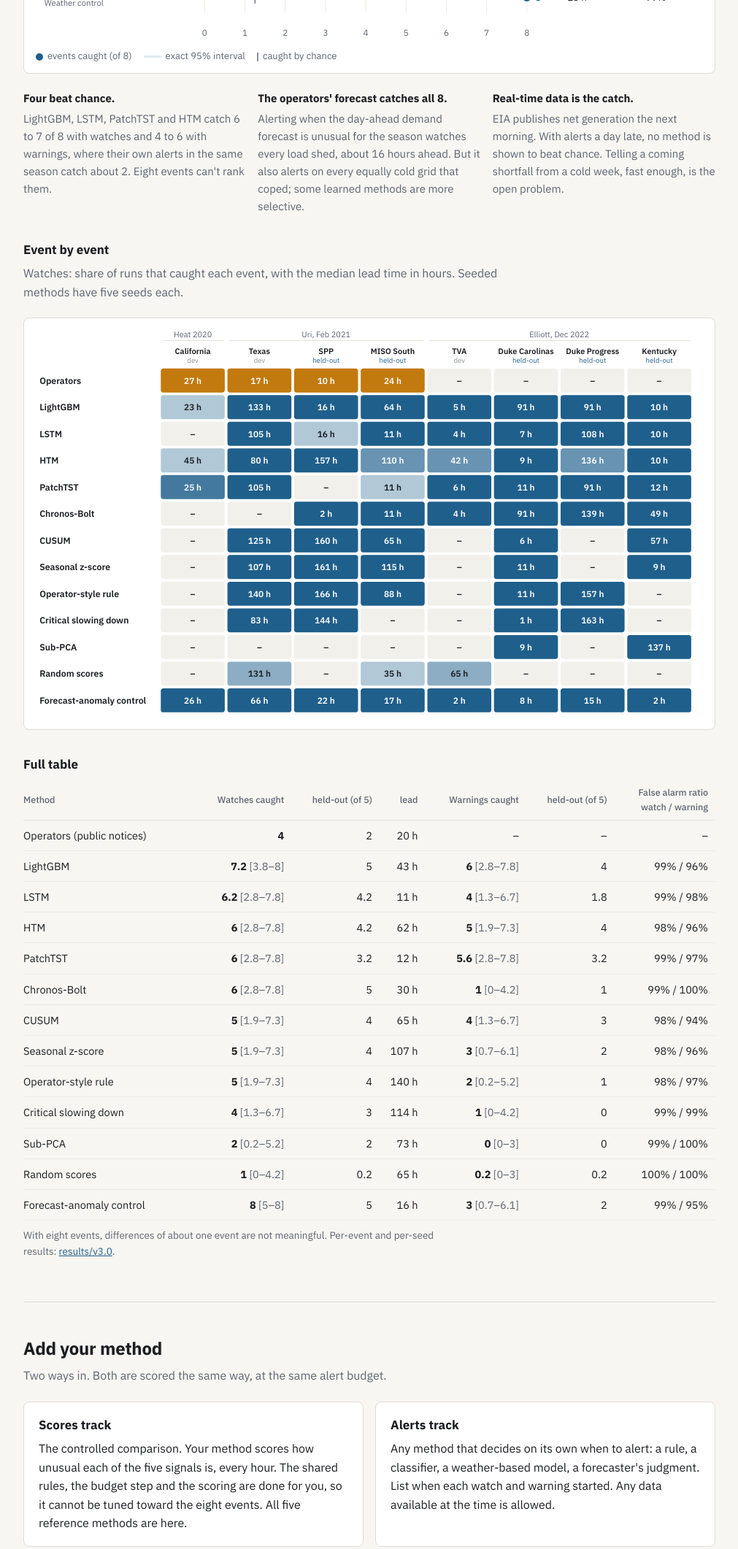
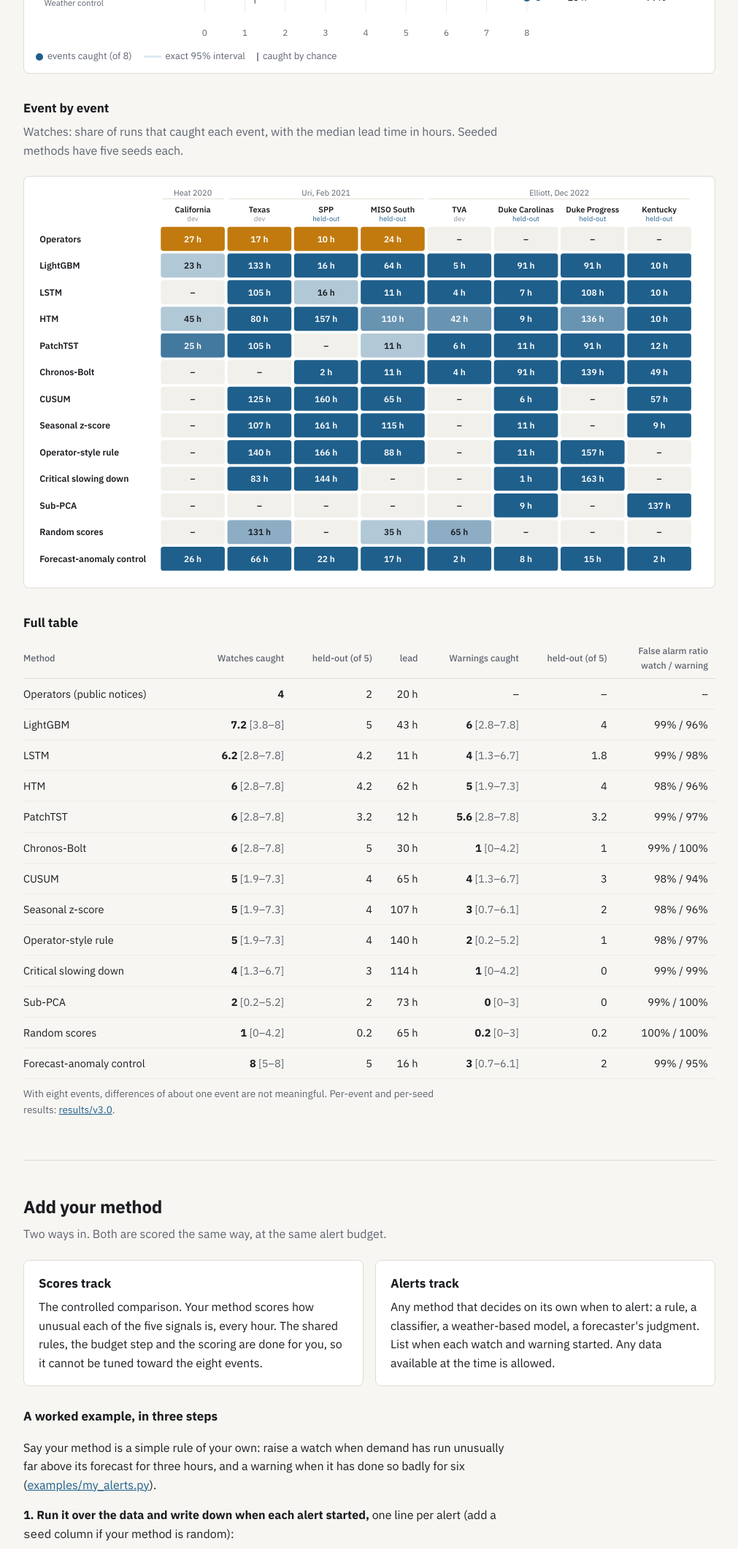
Before and after one commit to gotham29/gridshedwatch, a plain HTML site: page docs/index.html in a window 1280 px wide. Shown: the part 4840-6962 px from the top of the page at 73% size, without its empty margins (134-1145 px from the left). Drawn offline with Linux system fonts and the light colour scheme.

Commit message:
Website: drop repeated findings under results and stale lines
Co-Authored-By: Claude Opus 5.5 <noreply@anthropic.com>
Claude-Session: https://claude.ai/code/session_01AcKEVrHkbBkPzvQZDtsT67

```diff
--- a/docs/index.html
+++ b/docs/index.html
@@ -208,11 +208,6 @@ footer{border-top:1px solid var(--line);padding:28px 0 48px;color:var(--muted);f
       <span><i style="width:24px;height:3px;background:var(--accent-soft)"></i>exact 95% interval</span>
       <span><i style="width:2px;height:12px;background:var(--chance)"></i>caught by chance</span>
     </div></div>
-  <div class="findings">
-    <div class="finding"><b>Four beat chance.</b>LightGBM, LSTM, PatchTST and HTM catch 6 to 7 of 8 with watches and 4 to 6 with warnings, where their own alerts in the same season catch about 2. Eight events can't rank them.</div>
-    <div class="finding"><b>The operators' forecast catches all 8.</b>Alerting when the day-ahead demand forecast is unusual for the season watches every load shed, about 16 hours ahead. But it also alerts on every equally cold grid that coped; some learned methods are more selective.</div>
-    <div class="finding"><b>Real-time data is the catch.</b>EIA publishes net generation the next morning. With alerts a day late, no method is shown to beat chance. Telling a coming shortfall from a cold week, fast enough, is the open problem.</div>
-  </div>
 
   <h3 style="margin-top:34px">Event by event</h3>
   <p class="sub" id="heatsub">Share of runs that caught each event, with the median lead time in hours. Seeded methods have five seeds each.</p>
@@ -228,7 +223,7 @@ footer{border-top:1px solid var(--line);padding:28px 0 48px;color:var(--muted);f
   <p class="sub">Two ways in. Both are scored the same way, at the same alert budget.</p>
   <div class="cols">
     <div class="card"><h3>Scores track</h3>
-      <p style="margin:0">The controlled comparison. Your method scores how unusual each of the five signals is, every hour. The shared rules, the budget step and the scoring are done for you, so it cannot be tuned toward the eight events. All five reference methods are here.</p></div>
+      <p style="margin:0">The controlled comparison. Your method scores how unusual each of the five signals is, every hour. The shared rules, the budget step and the scoring are done for you, so it cannot be tuned toward the eight events.</p></div>
     <div class="card"><h3>Alerts track</h3>
       <p style="margin:0">Any method that decides on its own when to alert: a rule, a classifier, a weather-based model, a forecaster's judgment. List when each watch and warning started. Any data available at the time is allowed.</p></div>
   </div>
@@ -253,7 +248,6 @@ gridshedwatch score-alerts my_alerts.csv --name "My rule"</pre>
   <ul class="tight">
     <li>The budget: about 12 watches and 2 warnings per grid per year on a typical calibration grid, the same for both tracks. List alerts for all 48 grids; a grid left out counts as raising none.</li>
     <li>Every reference method's alerts are published in the alerts format (<code>results/v3.0/methods/&lt;method&gt;/alerts.csv</code>); scoring that file reproduces its row.</li>
-    <li>Random methods submit several seeds; results are averaged.</li>
     <li>To be listed, open a pull request with your scores or alerts, the code that made them, the <code>--json</code> output, and short answers on the data used and, for the alerts track, which events you looked at while developing. Every result is added, including ones that beat the reference methods. Methods that use extra data, such as weather, are listed separately.</li>
   </ul>
 </section>
```
Also changed, not shown: scripts/site_template.html (+1 -7 lines).
